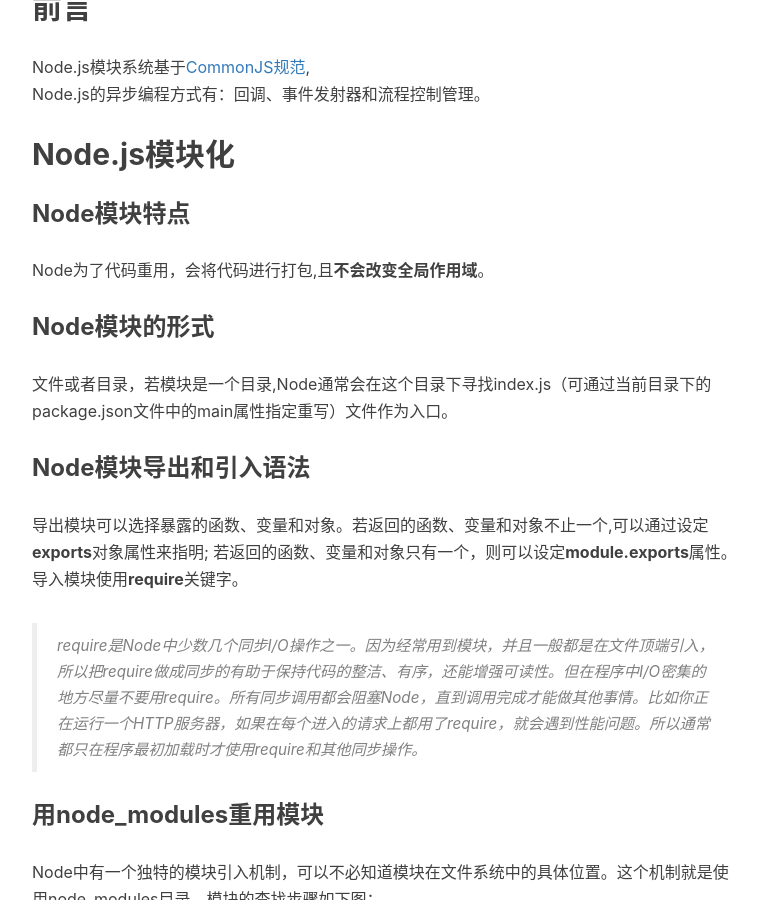
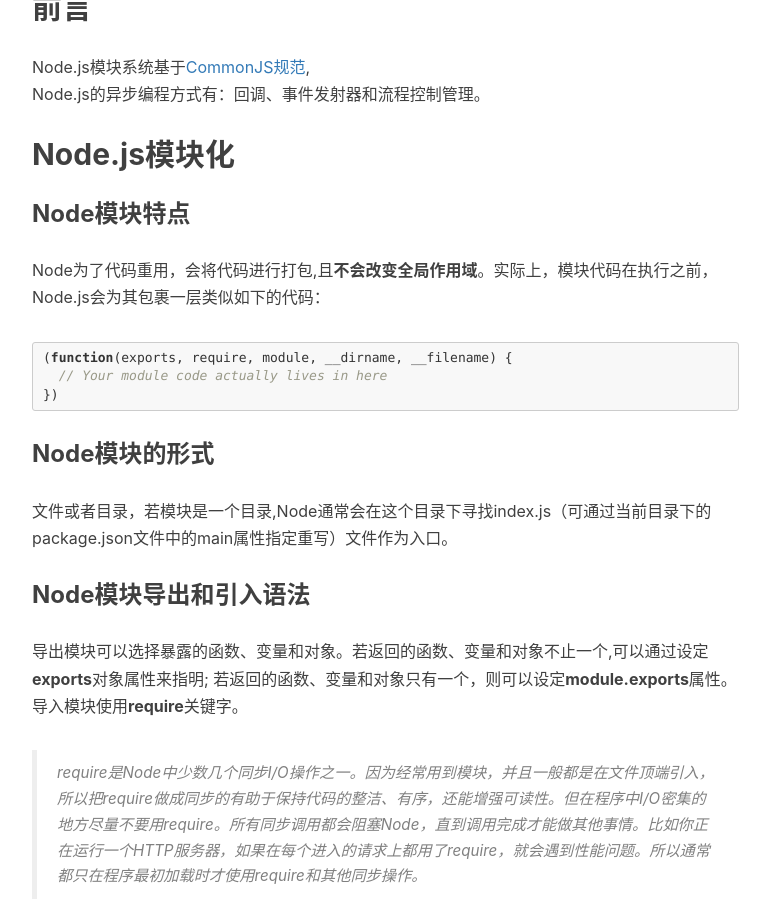
Before and after one commit to wangjiangman/blog, a Jekyll site: the page built from _posts/2017-09-29-node-in-action-2.markdown, in a window 1280 px wide and 900 px high, scrolled down 722 px. Shown: the whole window, without its empty margins (233-1003 px from the left). Built offline with Jekyll 4.4.1, drawn with Linux system fonts in a browser that asks for light colours; nearby versions of some CDN libraries; comment, search, counter and statistics services are not loaded.

Commit message:
update post

````diff
--- a/_posts/2017-09-29-node-in-action-2.markdown
+++ b/_posts/2017-09-29-node-in-action-2.markdown
@@ -20,7 +20,12 @@
 
 ## Node.js模块化
 ### Node模块特点
-Node为了代码重用，会将代码进行打包,且**不会改变全局作用域**。
+Node为了代码重用，会将代码进行打包,且**不会改变全局作用域**。实际上，模块代码在执行之前，Node.js会为其包裹一层类似如下的代码：
+```javascript
+(function(exports, require, module, __dirname, __filename) {
+  // Your module code actually lives in here
+})
+```
 
 ### Node模块的形式
 文件或者目录，若模块是一个目录,Node通常会在这个目录下寻找index.js（可通过当前目录下的package.json文件中的main属性指定重写）文件作为入口。
````
Also changed, not shown: _posts/2017-11-03-node-in-action-7.markdown (added, +23 -0 lines).
